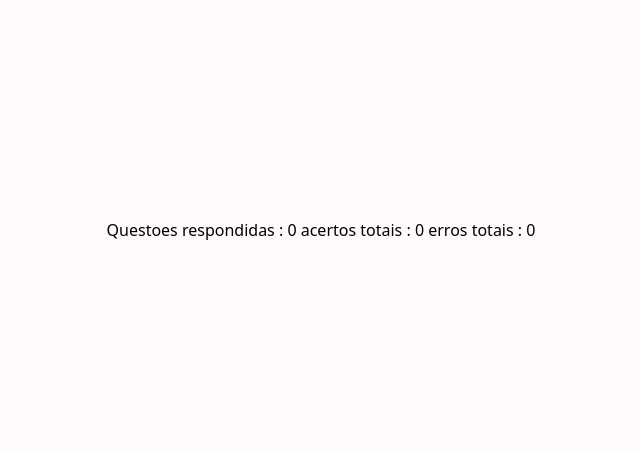
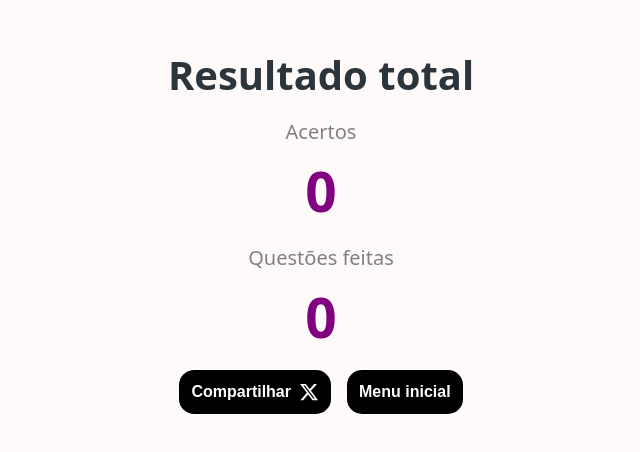
Before and after one commit to diegolts7/Project-Quiz, a React (Vite) app: page /result in a window 1280 px wide. Shown: the part 170-622 px from the top of the page, without its empty margins (319-959 px from the left). Built offline with nearby package versions, Linux system fonts and the light colour scheme.

Commit message:
Adicionando um componente de mostrar os resultados tanto ao fim das questoes feitads, quanto na rota de resultado.

```diff
--- a/src/components/layout/modalQuestion/ModalQuestion.jsx
+++ b/src/components/layout/modalQuestion/ModalQuestion.jsx
@@ -7,16 +7,12 @@ import {
   Pergunta,
   DivQuestion,
   DivInfoResultQuestions,
-  DivResultFinal,
-  DivResultFinalBtn,
-  DivAcertosErros,
 } from "./Styles";
 import EmbaralharArray from "../../../functions/embaralharArray/EmbaralharArray";
-import { FaXTwitter } from "react-icons/fa6";
-import { useNavigate } from "react-router-dom";
 import { ContextResult } from "../../../context/ResultContext/ResultContext";
 import Audio from "../../../assets/sons/audio.mp3";
 import Audio2 from "../../../assets/sons/silvio-santos-certa-resposta.mp3";
+import ModalResultado from "../modalResultado/ModalResultado";
 
 const ModalQuestion = () => {
   const [questions, setQuestions] = useState([]);
@@ -29,11 +25,11 @@ const ModalQuestion = () => {
   const [acertos, setAcertos] = useState(0);
   const [isExitQuestions, setIsExitQuestions] = useState(false);
   const [opcoesEmbaralhadas, setOpcoesEmbaralhadas] = useState([]);
-  const navigate = useNavigate();
   const { toggleAcertosTotais, toggleQuestoesRespondidas } =
     useContext(ContextResult);
   const audioRefAcertou = useRef(null);
   const audioRefErrou = useRef(null);
+  const [questoesFeitas, setQuestoesFeitas] = useState(0);
 
   async function pegarDados() {
     let dados = await fetchJSON();
@@ -63,6 +59,7 @@ const ModalQuestion = () => {
       }
 
       toggleQuestoesRespondidas(questions[currentQuestion]);
+      setQuestoesFeitas((beforeQuestoesFeitas) => beforeQuestoesFeitas + 1);
     }
   };
 
@@ -93,43 +90,10 @@ const ModalQuestion = () => {
       <audio ref={audioRefErrou} src={Audio} preload="auto" />
       <audio ref={audioRefAcertou} src={Audio2} preload="auto" />
       {isExitQuestions ? (
-        <DivResultFinal>
-          <h2>Resultado final</h2>
-          <DivAcertosErros>
-            <p>Acertos</p>
-            <strong>{acertos}</strong>
-          </DivAcertosErros>
-          <DivAcertosErros>
-            <p>Questões feitas</p>
-            <strong>{currentQuestion + 1}</strong>
-          </DivAcertosErros>
-          <DivResultFinalBtn>
-            <button
-              onClick={() =>
-                window.open(
-                  `https://twitter.com/intent/tweet?text=Meu%20resultado%20no%20quiz%20:%20${
-                    acertos > 0 ? acertos : ""
-                  }%20${
-                    acertos === 0
-                      ? "nenhum%20acerto"
-                      : acertos === 1
-                      ? "acerto"
-                      : "acertos"
-                  }%20de%20${
-                    currentQuestion + 1
-                  }%20questões.%20Vejam%20quanto%20vocês%20conseguem%20&url=https://project-quiz-three.vercel.app/`,
-                  "_blank"
-                )
-              }
-            >
-              Compartilhar
-              <FaXTwitter />
-            </button>
-            <button onClick={() => navigate("/", { replace: true })}>
-              Menu inicial
-            </button>
-          </DivResultFinalBtn>
-        </DivResultFinal>
+        <ModalResultado
+          acertos={acertos}
+          questoesRespondidadas={questoesFeitas}
+        />
       ) : (
         <>
           {questions.length > 0 && (
--- a/src/components/layout/modalQuestion/Styles.jsx
+++ b/src/components/layout/modalQuestion/Styles.jsx
@@ -73,61 +73,6 @@ const DivInfoResultQuestions = styled.div`
   }
 `;
 
-const DivResultFinal = styled.div`
-  display: flex;
-  align-items: center;
-  justify-content: center;
-  flex-direction: column;
-  gap: 1rem;
-  h2 {
-    font-size: 40px;
-    font-weight: 600;
-    color: #2c343c;
-  }
-`;
-
-const DivAcertosErros = styled.div`
-  display: flex;
-  flex-direction: column;
-  align-items: center;
-  justify-content: center;
-  gap: 0.5rem;
-  p {
-    font-size: 20px;
-    color: gray;
-  }
-  strong {
-    font-size: 55px;
-    color: purple;
-  }
-`;
-
-const DivResultFinalBtn = styled.div`
-  display: flex;
-  gap: 1rem;
-  button {
-    padding: 12px;
-    display: flex;
-    align-items: center;
-    justify-content: center;
-    gap: 0.5rem;
-    font-size: 16px;
-    background-color: black;
-    border-radius: 15px;
-    color: white;
-    font-weight: 800;
-    border: none;
-    cursor: pointer;
-    svg {
-      font-size: 20px;
-    }
-    &:hover {
-      background-color: #2c343c;
-      transition: 0.3s;
-    }
-  }
-`;
-
 export {
   DivToglleQuestionOrQuit,
   BtnOpcoes,
@@ -135,7 +80,4 @@ export {
   Pergunta,
   DivQuestion,
   DivInfoResultQuestions,
-  DivResultFinal,
-  DivResultFinalBtn,
-  DivAcertosErros,
 };
--- /dev/null
+++ b/src/components/layout/modalResultado/ModalResultado.jsx
@@ -0,0 +1,106 @@
+import styled from "styled-components";
+import { FaXTwitter } from "react-icons/fa6";
+import { useNavigate } from "react-router-dom";
+import { ContextResult } from "../../../context/ResultContext/ResultContext";
+import { useContext } from "react";
+
+const DivResultFinal = styled.div`
+  display: flex;
+  align-items: center;
+  justify-content: center;
+  flex-direction: column;
+  gap: 1rem;
+  h2 {
+    font-size: 40px;
+    font-weight: 600;
+    color: #2c343c;
+  }
+`;
+
+const DivAcertosErros = styled.div`
+  display: flex;
+  flex-direction: column;
+  align-items: center;
+  justify-content: center;
+  gap: 0.5rem;
+  p {
+    font-size: 20px;
+    color: gray;
+  }
+  strong {
+    font-size: 55px;
+    color: purple;
+  }
+`;
+
+const DivResultFinalBtn = styled.div`
+  display: flex;
+  gap: 1rem;
+  button {
+    padding: 12px;
+    display: flex;
+    align-items: center;
+    justify-content: center;
+    gap: 0.5rem;
+    font-size: 16px;
+    background-color: black;
+    border-radius: 15px;
+    color: white;
+    font-weight: 800;
+    border: none;
+    cursor: pointer;
+    svg {
+      font-size: 20px;
+    }
+    &:hover {
+      background-color: #2c343c;
+      transition: 0.3s;
+    }
+  }
+`;
+
+const ModalResultado = ({ acertos, questoesRespondidadas }) => {
+  const navigate = useNavigate();
+
+  return (
+    <DivResultFinal>
+      <h2>Resultado total</h2>
+      <DivAcertosErros>
+        <p>Acertos</p>
+        <strong>{acertos}</strong>
+      </DivAcertosErros>
+      <DivAcertosErros>
+        <p>Questões feitas</p>
+        <strong>{questoesRespondidadas}</strong>
+      </DivAcertosErros>
+      <DivResultFinalBtn>
+        <button
+          onClick={() =>
+            window.open(
+              `https://twitter.com/intent/tweet?text=Meu%20resultado%20no%20quiz%20:%20${
+                acertos > 0 ? acertos : ""
+              }%20${
+                acertos === 0
+                  ? "nenhum%20acerto"
+                  : acertos === 1
+                  ? "acerto"
+                  : "acertos"
+              }%20de%20${
+                currentQuestion + 1
+              }%20questões.%20Vejam%20quanto%20vocês%20conseguem%20&url=https://project-quiz-three.vercel.app/`,
+              "_blank"
+            )
+          }
+        >
+          Compartilhar
+          <FaXTwitter />
+        </button>
+        <button onClick={() => navigate("/", { replace: true })}>
+          Menu inicial
+        </button>
+      </DivResultFinalBtn>
+    </DivResultFinal>
+  );
+};
+
+export default ModalResultado;
--- a/src/components/pages/result/Result.jsx
+++ b/src/components/pages/result/Result.jsx
@@ -1,14 +1,15 @@
 import { ContextResult } from "../../../context/ResultContext/ResultContext";
 import { useContext } from "react";
+import ModalResultado from "../../layout/modalResultado/ModalResultado";
 
 const Result = () => {
   const { acertosTotais, questoesRespondidas } = useContext(ContextResult);
+
   return (
-    <div>
-      Questoes respondidas : {questoesRespondidas.length} acertos totais :{" "}
-      {acertosTotais} erros totais :{" "}
-      {questoesRespondidas.length - acertosTotais}
-    </div>
+    <ModalResultado
+      acertos={acertosTotais}
+      questoesRespondidadas={questoesRespondidas.length}
+    />
   );
 };
 
```
